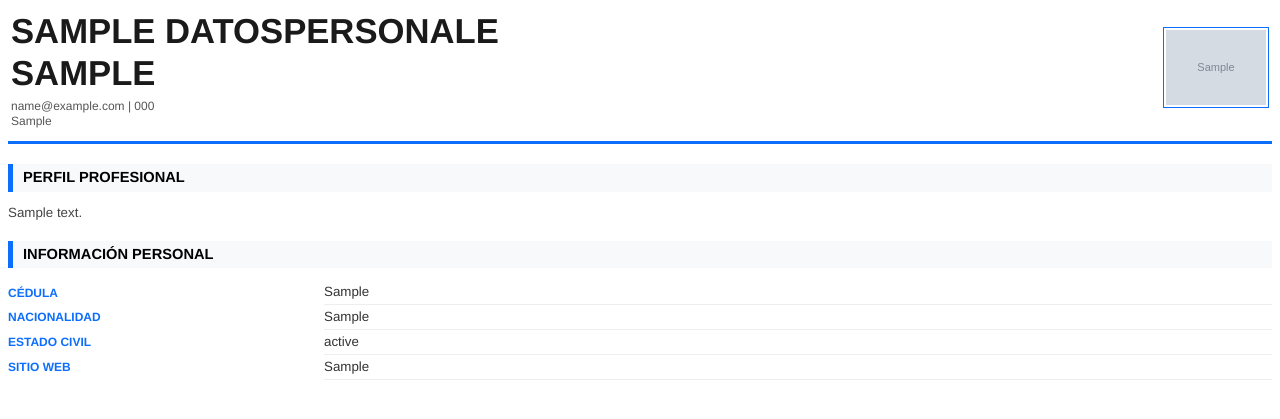
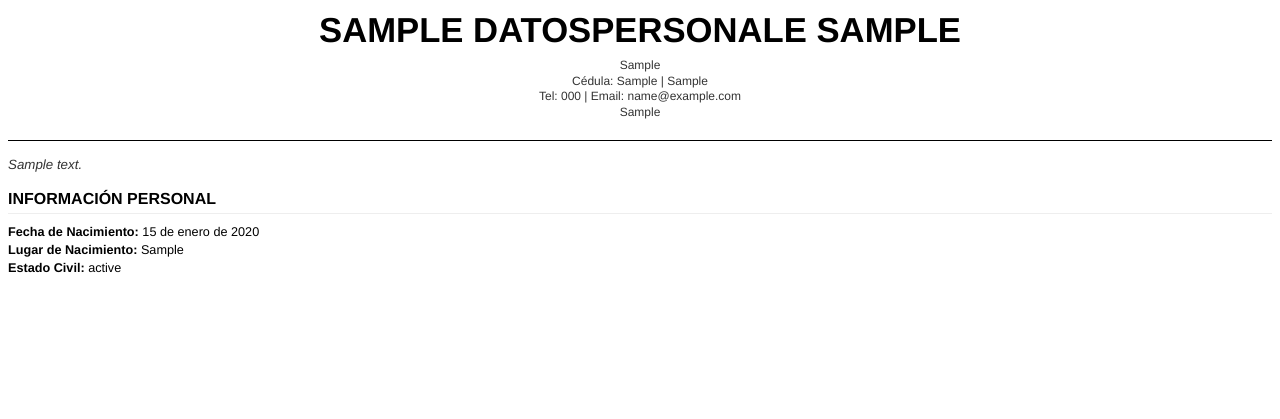
Before and after one commit to nosequeponeraqui571-web/hojadevidafinal, a Django app: template Perfil/templates/cv_pdf_maestro.html in a window 1280 px wide. Shown: the top 419 px of the page. Run offline with Django 5.2, Linux system fonts and the light colour scheme; the template is opened without the code that fills it: values that come from a table or form of the project are taken from there, others are empty; tables that the repository leaves empty hold one stand-in row (values such as "Sample post"); grey boxes marked "Sample" are stand-in pictures.

Commit message:
generarpdf

```diff
--- a/Perfil/templates/cv_pdf_maestro.html
+++ b/Perfil/templates/cv_pdf_maestro.html
@@ -3,134 +3,242 @@
 <head>
     <meta charset="UTF-8">
     <style>
-        @page { size: letter; margin: 1.5cm; }
-        body { font-family: Helvetica, Arial, sans-serif; color: #333; line-height: 1.2; font-size: 10pt; }
+        /* --- CONFIGURACIÓN DE PÁGINA --- */
+        @page {
+            size: letter;
+            margin: 2cm;
+        }
+
+        body {
+            font-family: Helvetica, Arial, sans-serif;
+            color: #000;
+            line-height: 1.3;
+            font-size: 10pt;
+        }
+
+        /* --- ENCABEZADO --- */
+        .header {
+            text-align: center;
+            margin-bottom: 20px;
+        }
+
+        .name {
+            font-size: 26pt;
+            font-weight: bold;
+            text-transform: uppercase;
+            margin-bottom: 5px;
+        }
+
+        .contact-info {
+            font-size: 9pt;
+            color: #333;
+        }
+
+        hr {
+            border: 0;
+            border-top: 1px solid #000;
+            margin: 15px 0;
+        }
+
+        /* --- SECCIONES --- */
+        .section-title {
+            font-size: 12pt;
+            font-weight: bold;
+            text-transform: uppercase;
+            margin-top: 15px;
+            margin-bottom: 10px;
+            border-bottom: 0.5pt solid #eee;
+            padding-bottom: 3px;
+        }
+
+        .summary-text {
+            text-align: justify;
+            margin-bottom: 15px;
+            font-style: italic;
+            color: #333;
+        }
+
+        /* --- DATOS PERSONALES --- */
+        .personal-data {
+            margin-bottom: 15px;
+        }
+        .personal-data p {
+            margin: 2px 0;
+            font-size: 9.5pt;
+        }
+
+        /* --- ITEMS --- */
+        .item-row {
+            margin-bottom: 15px;
+        }
+
+        .item-header-table {
+            width: 100%;
+            border-collapse: collapse;
+            margin-bottom: 3px;
+        }
+
+        .item-main-title {
+            font-weight: bold;
+            font-size: 11pt;
+            text-align: left;
+        }
+
+        .item-right-info {
+            font-size: 9pt;
+            text-align: right;
+            color: #555;
+        }
+
+        .item-subtitle {
+            font-weight: normal;
+            font-size: 10pt;
+            margin-bottom: 5px;
+            display: block;
+        }
+
+        /* Listas de funciones */
+        .bullet-list {
+            margin: 0;
+            padding-left: 20px;
+        }
+
+        .bullet-list li {
+            margin-bottom: 4px;
+            text-align: justify;
+        }
+
         .page-break { display: block; page-break-before: always; }
-        .header { width: 100%; border-bottom: 3px solid #0d6efd; padding-bottom: 10px; margin-bottom: 20px; }
-        .name { font-size: 26pt; font-weight: bold; text-transform: uppercase; color: #1a1a1a; }
-        .contact-info { font-size: 9pt; color: #555; margin-top: 5px; }
-        .section-title {
-            font-weight: bold; text-transform: uppercase; font-size: 11pt; margin-top: 20px;
-            color: #000; background-color: #f8f9fa; border-left: 5px solid #0d6efd;
-            padding: 5px 10px; margin-bottom: 12px;
+
+        /* Estilo para los certificados adjuntos al final */
+        .anexo-page {
+            text-align: center;
+            padding-top: 8cm;
         }
-        .data-table { width: 100%; border-collapse: collapse; margin-bottom: 10px; }
-        .label { font-weight: bold; width: 25%; padding: 4px 0; color: #0d6efd; font-size: 9pt; }
-        .value { width: 75%; padding: 4px 0; border-bottom: 1px solid #eee; }
-        .item-container { margin-bottom: 15px; padding-left: 5px; }
-        .item-title { font-weight: bold; font-size: 11pt; color: #0d6efd; }
-        .item-subtitle { font-weight: bold; color: #333; font-size: 10pt; }
-        .item-date { font-size: 9pt; color: #666; font-style: italic; }
-        .item-desc { margin-top: 5px; text-align: justify; line-height: 1.3; color: #444; }
-        .photo { width: 100px; height: auto; border: 1px solid #0d6efd; padding: 2px; }
-        .anexo-wrapper { margin-top: 8cm; text-align: center; border: 1px solid #0d6efd; padding: 40px; }
-        .anexo-title { font-size: 22pt; font-weight: bold; color: #0d6efd; text-transform: uppercase; }
+        .anexo-box {
+            border: 2pt solid #000;
+            padding: 40px;
+            display: inline-block;
+        }
     </style>
 </head>
 <body>
-    <table class="header">
-        <tr>
-            <td width="75%">
-                <div class="name">{{ perfil.nombres }}<br>{{ perfil.apellidos }}</div>
-                <div class="contact-info">
-                    {{ perfil.email_contacto }} | {{ perfil.telefonofijo }}<br>
-                    {{ perfil.direcciondomiciliaria }}
-                </div>
-            </td>
-            <td width="25%" style="text-align: right;">
-                {% if perfil.fotoperfil %}
-                    <img src="{{ perfil.fotoperfil.url }}" class="photo">
-                {% endif %}
-            </td>
-        </tr>
-    </table>
 
-    <div class="section-title">Perfil Profesional</div>
-    <div class="item-desc">{{ perfil.descripcionperfil }}</div>
+    <!-- ENCABEZADO CENTRADO -->
+    <div class="header">
+        <div class="name">{{ perfil.nombres }} {{ perfil.apellidos }}</div>
+        <div class="contact-info">
+            {{ perfil.direcciondomiciliaria }}<br>
+            Cédula: {{ perfil.numerocedula }} | {{ perfil.nacionalidad }}<br>
+            Tel: {{ perfil.telefonofijo|default:perfil.telefonoconvencional }} | Email: {{ perfil.email_contacto }}<br>
+            {% if perfil.sitioweb %}{{ perfil.sitioweb }}{% endif %}
+        </div>
+    </div>
 
+    <hr>
+
+    <!-- RESUMEN / ACERCA DE MÍ -->
+    <div class="summary-text">
+        {{ perfil.descripcionperfil }}
+    </div>
+
+    <!-- DATOS PERSONALES ADICIONALES -->
     <div class="section-title">Información Personal</div>
-    <table class="data-table">
-        <tr><td class="label">CÉDULA</td><td class="value">{{ perfil.numerocedula }}</td></tr>
-        <tr><td class="label">NACIONALIDAD</td><td class="value">{{ perfil.nacionalidad }}</td></tr>
-        <tr><td class="label">ESTADO CIVIL</td><td class="value">{{ perfil.estadocivil }}</td></tr>
-        {% if perfil.sitioweb %}
-        <tr><td class="label">SITIO WEB</td><td class="value">{{ perfil.sitioweb }}</td></tr>
-        {% endif %}
-    </table>
+    <div class="personal-data">
+        <p><strong>Fecha de Nacimiento:</strong> {{ perfil.fechanacimiento|date:"d \d\e F \d\e Y" }}</p>
+        <p><strong>Lugar de Nacimiento:</strong> {{ perfil.lugarnacimiento }}</p>
+        <p><strong>Estado Civil:</strong> {{ perfil.estadocivil }}</p>
+    </div>
 
+    <!-- EXPERIENCIA PROFESIONAL -->
     {% if incl_experiencia and items %}
-    <div class="section-title">Experiencia Laboral</div>
+    <div class="section-title">Experiencia Profesional</div>
     {% for exp in items %}
-        <div class="item-container">
-            <div class="item-title">{{ exp.cargodesempenado }}</div>
-            <div class="item-subtitle">{{ exp.nombrempresa }} — {{ exp.lugarempresa }}</div>
-            <div class="item-date">
-                {{ exp.fechainiciogestion|date:"d/m/Y" }} —
-                {% if exp.fechafingestion %}{{ exp.fechafingestion|date:"d/m/Y" }}{% else %}Actualidad{% endif %}
-            </div>
-            <div class="item-desc">{{ exp.descripcionfunciones }}</div>
+        <div class="item-row">
+            <table class="item-header-table">
+                <tr>
+                    <td class="item-main-title">{{ exp.nombrempresa|upper }}, {{ exp.lugarempresa }}</td>
+                    <td class="item-right-info">
+                        {{ exp.fechainiciogestion|date:"M Y" }} –
+                        {% if exp.fechafingestion %}{{ exp.fechafingestion|date:"M Y" }}{% else %}A la fecha{% endif %}
+                    </td>
+                </tr>
+            </table>
+            <div class="item-subtitle">{{ exp.cargodesempenado }}</div>
+            <ul class="bullet-list">
+                <li>{{ exp.descripcionfunciones }}</li>
+            </ul>
         </div>
     {% endfor %}
     {% endif %}
 
-    {% if incl_proyectos %}
+    <!-- EDUCACIÓN Y CURSOS -->
+    {% if incl_cursos and cursos %}
+    <div class="section-title">Educación y Formación</div>
+    {% for curso in cursos %}
+        <div class="item-row">
+            <table class="item-header-table">
+                <tr>
+                    <td class="item-main-title">{{ curso.entidadpatrocinadora|upper }}</td>
+                    <td class="item-right-info">{{ curso.fechafin|date:"Y" }}</td>
+                </tr>
+            </table>
+            <div class="item-subtitle">{{ curso.nombrecurso }} ({{ curso.totalhoras }} horas)</div>
+        </div>
+    {% endfor %}
+    {% endif %}
+
+    <!-- PROYECTOS -->
+    {% if incl_proy %}
     {% if productos or productos_laborales %}
-    <div class="section-title">Productos y Proyectos</div>
+    <div class="section-title">Proyectos y Productos</div>
     {% for pl in productos_laborales %}
-        <div class="item-container">
-            <div class="item-title">• {{ pl.nombreproducto }}</div>
-            <div class="item-desc">{{ pl.descripcion }}</div>
+        <div class="item-row">
+            <div class="item-main-title">• {{ pl.nombreproducto }} ({{ pl.fechaproducto|date:"Y" }})</div>
+            <div class="bullet-list" style="margin-left: 15px; font-size: 9pt; color: #444;">{{ pl.descripcion }}</div>
         </div>
     {% endfor %}
     {% for pa in productos %}
-        <div class="item-container">
-            <div class="item-title">• {{ pa.nombrerecurso }}</div>
-            <div class="item-subtitle">{{ pa.clasificador }}</div>
-            <div class="item-desc">{{ pa.descripcion }}</div>
+        <div class="item-row">
+            <div class="item-main-title">• {{ pa.nombrerecurso }} - {{ pa.clasificador }}</div>
+            <div class="bullet-list" style="margin-left: 15px; font-size: 9pt; color: #444;">{{ pa.descripcion }}</div>
         </div>
     {% endfor %}
     {% endif %}
     {% endif %}
 
-    {% if incl_cursos and cursos %}
-    <div class="section-title">Cursos y Capacitaciones</div>
-    {% for curso in cursos %}
-        <div class="item-container">
-            <div class="item-title">{{ curso.nombrecurso }}</div>
-            <div class="item-subtitle">{{ curso.entidadpatrocinadora }} ({{ curso.totalhoras }} horas)</div>
-        </div>
-    {% endfor %}
+    <!-- RECONOCIMIENTOS -->
+    {% if incl_logros and reconocimientos %}
+    <div class="section-title">Logros y Reconocimientos</div>
+    <ul class="bullet-list">
+        {% for rec in reconocimientos %}
+            <li><strong>{{ rec.tiporeconocimiento }}:</strong> {{ rec.descripcionreconocimiento }} ({{ rec.entidadpatrocinadora }}, {{ rec.fechareconocimiento|date:"Y" }})</li>
+        {% endfor %}
+    </ul>
     {% endif %}
 
-    {% if incl_logros and reconocimientos %}
-    <div class="section-title">Reconocimientos</div>
-    {% for rec in reconocimientos %}
-        <div class="item-container">
-            <div class="item-title">{{ rec.tiporeconocimiento }}</div>
-            <div class="item-subtitle">{{ rec.entidadpatrocinadora }} ({{ rec.fechareconocimiento|date:"Y" }})</div>
-            <div class="item-desc">{{ rec.descripcionreconocimiento }}</div>
-        </div>
-    {% endfor %}
+    <!-- VENTAS (Solo si se solicita) -->
+    {% if incl_garage and garage %}
+    <div class="section-title">Catálogo Garage</div>
+    <ul class="bullet-list">
+        {% for g in garage %}
+            <li>{{ g.nombreproducto }} - ${{ g.valordelbien }} (Estado: {{ g.estadoproducto }})</li>
+        {% endfor %}
+    </ul>
     {% endif %}
 
-    {% if incl_garage and garage %}
-    <div class="section-title">Venta Garage</div>
-    {% for g in garage %}
-        <div class="item-container">
-            <div class="item-title">{{ g.nombreproducto }}</div>
-            <div class="item-subtitle">Estado: {{ g.estadoproducto }} — Precio: ${{ g.valordelbien }}</div>
-            <div class="item-desc">{{ g.descripcion }}</div>
+    <!-- PÁGINA DE PORTADA PARA ANEXOS -->
+    {% if incl_cursos or incl_logros or incl_experiencia or incl_garage %}
+    <div class="page-break"></div>
+    <div class="anexo-page">
+        <div class="anexo-box">
+            <h1 style="font-size: 28pt; font-weight: bold; margin-bottom: 10px;">ANEXO</h1>
+            <h2 style="font-size: 16pt; font-weight: normal; text-transform: uppercase; letter-spacing: 2pt;">Documentación de Respaldo</h2>
+            <hr style="width: 50%; margin: 20px auto;">
+            <p style="font-size: 11pt; color: #555;">Los certificados y documentos detallados en este currículum<br>se adjuntan en su versión original a continuación.</p>
         </div>
-    {% endfor %}
+    </div>
     {% endif %}
 
-    {% if incl_cursos or incl_logros or incl_experiencia or incl_garage %}
-    <div class="page-break"></div>
-    <div class="anexo-wrapper">
-        <div class="anexo-title">Anexo:</div>
-        <div class="anexo-title" style="color: #333; font-size: 18pt;">Documentos y Certificados</div>
-        <p style="color: #666; margin-top: 10px;">Documentos de respaldo adjuntos a continuación</p>
-    </div>
-    {% endif %}
 </body>
 </html>
```
